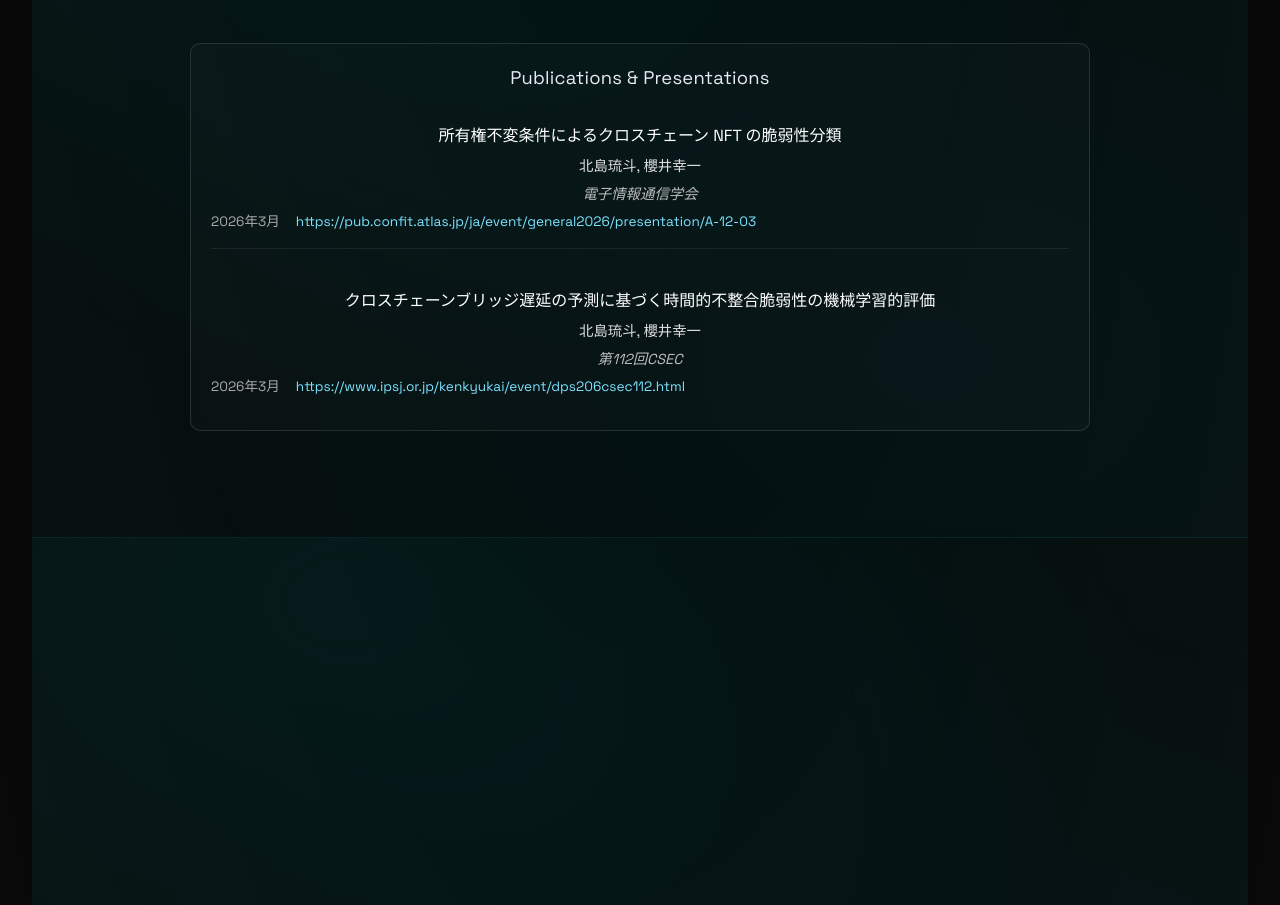
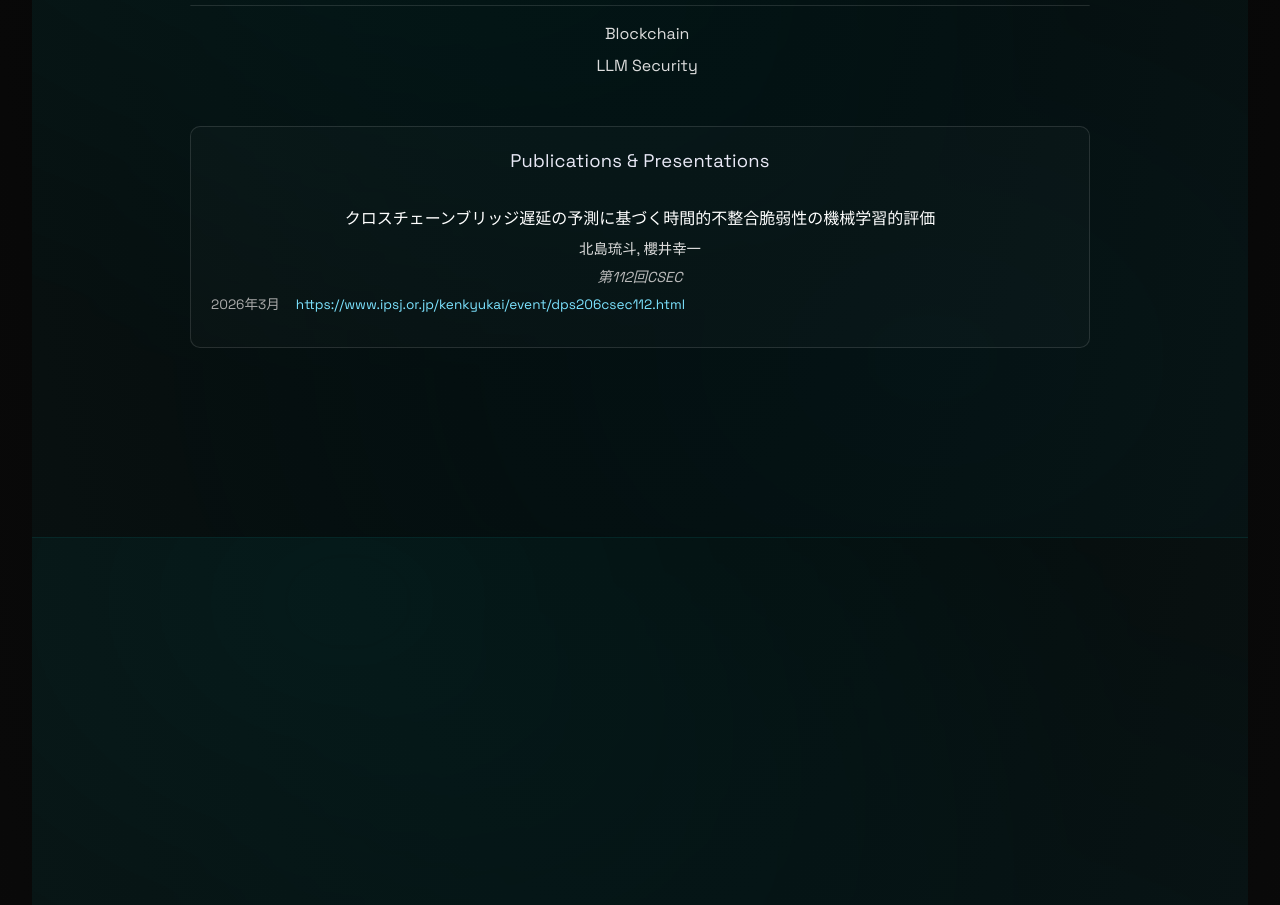
Before and after one commit to black-leg-nameko/portfolio, a React (Vite) app in the folder portfolio-spa/: page / in a window 1280 px wide. Shown: the part 4160-5065 px from the top of the page. Built offline with nearby package versions, Linux system fonts and the light colour scheme.

Commit message:
Research.tsx を更新

```diff
--- a/portfolio-spa/src/sections/Research.tsx
+++ b/portfolio-spa/src/sections/Research.tsx
@@ -31,13 +31,6 @@ export function Research() {
     //   link: 'https://example.com', // オプション
     //   doi: '10.xxxx/xxxxx', // オプション
     // },
-    {
-      title: '所有権不変条件によるクロスチェーン NFT の脆弱性分類',
-      authors: ['北島琉斗', '櫻井幸一'],
-      venue: '電子情報通信学会',
-      date: '2026年3月',
-      link: 'https://pub.confit.atlas.jp/ja/event/general2026/presentation/A-12-03',
-    },
     {
       title: 'クロスチェーンブリッジ遅延の予測に基づく時間的不整合脆弱性の機械学習的評価',
       authors: ['北島琉斗', '櫻井幸一'],
```
